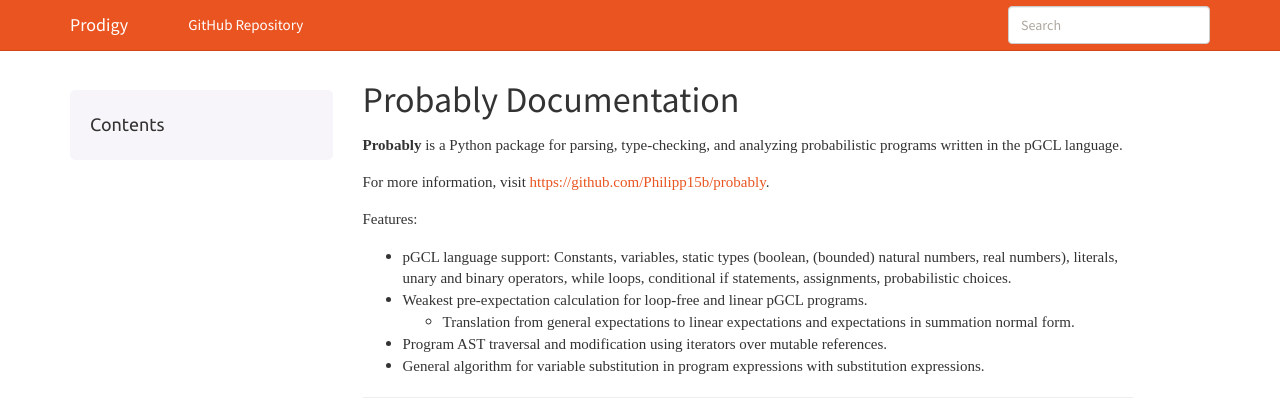
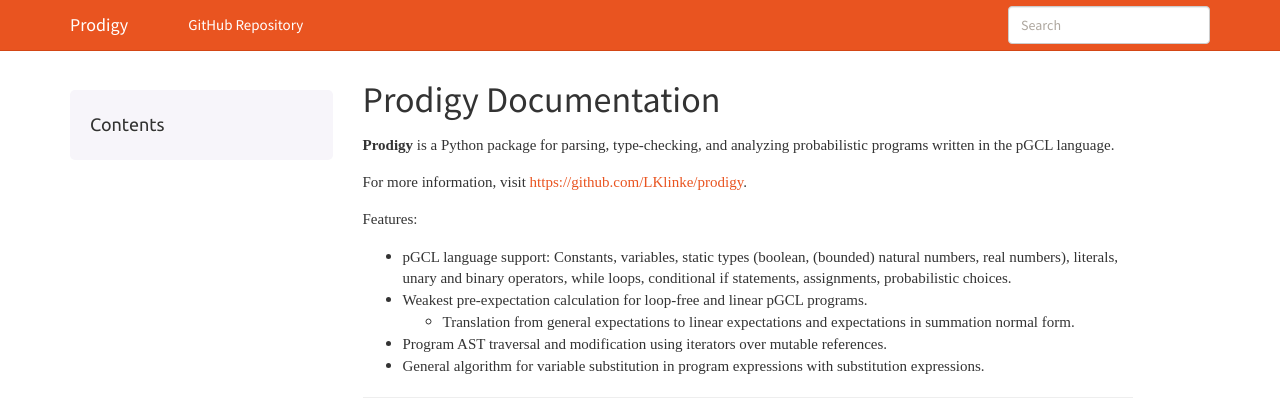
Before and after one commit to LKlinke/Prodigy, a Sphinx documentation site: the page built from docs/source/index.rst, in a window 1280 px wide and 1033 px high, cut to the strip 0-414 px from the top of the window. Built offline with Sphinx 7.4.7, drawn with Linux system fonts in a browser that asks for light colours; some web fonts are replaced; formulas are drawn with MathJax 3.

Commit message:
fixed renaming stuff

```diff
--- a/docs/source/index.rst
+++ b/docs/source/index.rst
@@ -1,10 +1,10 @@
 ======================
-Probably Documentation
+Prodigy Documentation
 ======================
 
-**Probably** is a Python package for parsing, type-checking, and analyzing probabilistic programs written in the pGCL language.
+**Prodigy** is a Python package for parsing, type-checking, and analyzing probabilistic programs written in the pGCL language.
 
-For more information, visit `https://github.com/Philipp15b/probably <https://github.com/Philipp15b/probably>`_.
+For more information, visit `https://github.com/LKlinke/prodigy <https://github.com/LKlinke/prodigy>`_.
 
 Features:
 
--- a/pyproject.toml
+++ b/pyproject.toml
@@ -24,7 +24,7 @@
 mypy = "^0.770"
 yapf = "^0.30.0"
 sphinx-autodoc-typehints = "^1.10.3"
-sphinx-bootstrap-theme = "^0.7.1"
+sphinx-bootstrap-theme = "^0.8.1"
 sphinx-click = "^2.3.2"
 sphinx-git = "^11.0.0"
 jinja2 = "<3.1"
```
Also changed, not shown: 4 other files.
